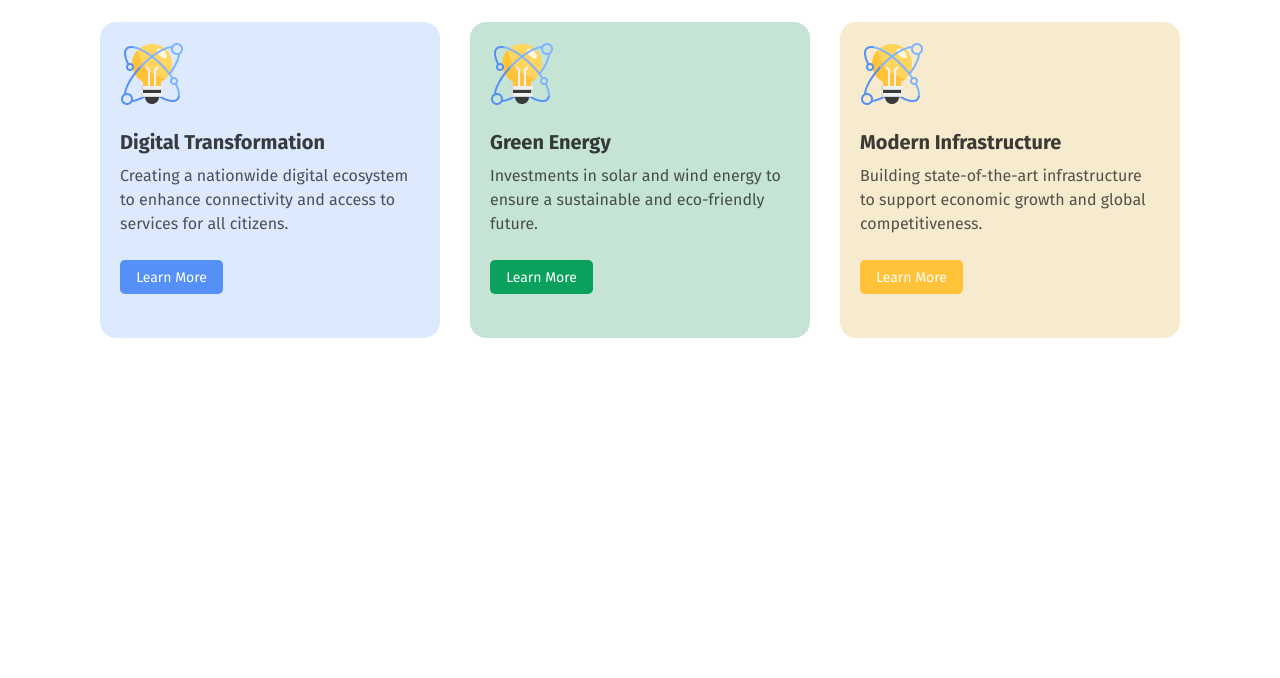
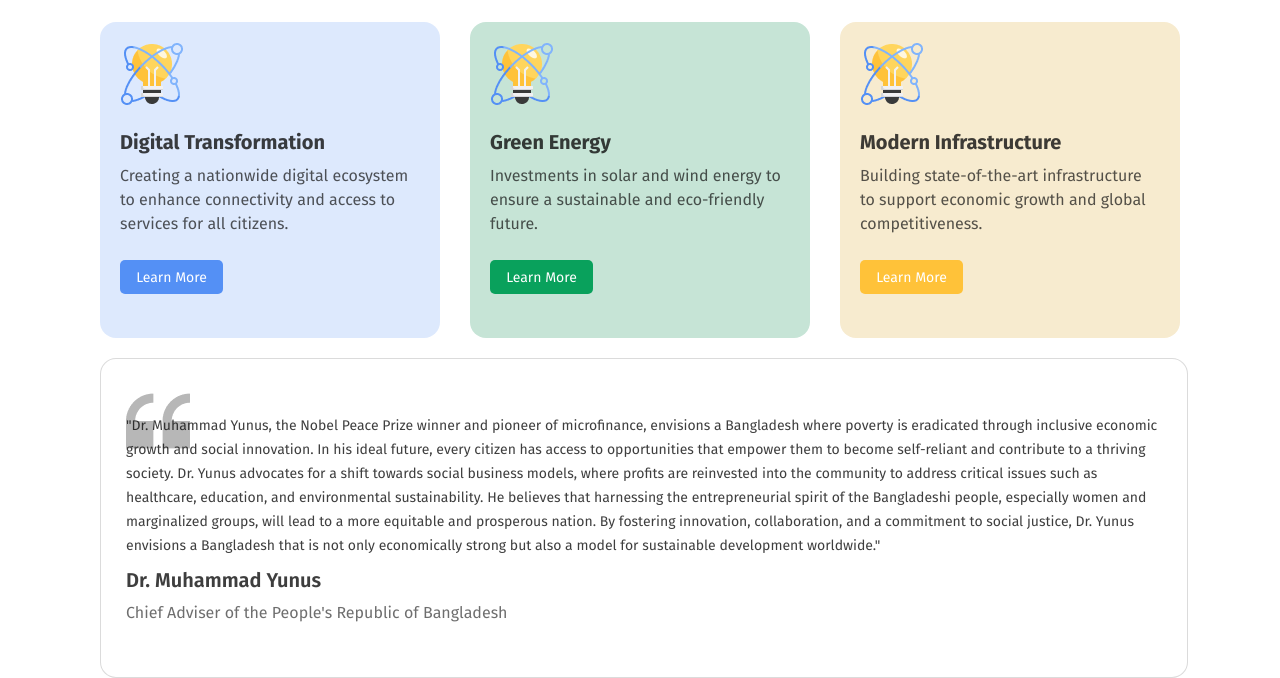
Before and after one commit to SakawatSakib/sakhawat-assignment-1, a plain HTML site: page index.html in a window 1280 px wide. Shown: the part 753-1431 px from the top of the page. Before the commit the page ends 1116 px from the top, so only its background shows below. Drawn offline with Linux system fonts and the light colour scheme.

Commit message:
yunus sir speech added

```diff
--- a/index.html
+++ b/index.html
@@ -69,6 +69,14 @@
                     </div>
                 </div>
             </div>
+
+        <div class="future-vision-message">
+            <div class="yunus-speech">
+                <p class="speech">"Dr. Muhammad Yunus, the Nobel Peace Prize winner and pioneer of microfinance, envisions a Bangladesh where poverty is eradicated through inclusive economic growth and social innovation. In his ideal future, every citizen has access to opportunities that empower them to become self-reliant and contribute to a thriving society. Dr. Yunus advocates for a shift towards social business models, where profits are reinvested into the community to address critical issues such as healthcare, education, and environmental sustainability. He believes that harnessing the entrepreneurial spirit of the Bangladeshi people, especially women and marginalized groups, will lead to a more equitable and prosperous nation. By fostering innovation, collaboration, and a commitment to social justice, Dr. Yunus envisions a Bangladesh that is not only economically strong but also a model for sustainable development worldwide."</p>
+                <h2 class="yunus-name">Dr. Muhammad Yunus</h2>
+                <p class="yunus-designation">Chief Adviser of the People's Republic of Bangladesh</p>
+            </div>
+        </div>
          </div>
 
     </main>
--- a/styles/style.css
+++ b/styles/style.css
@@ -269,6 +269,7 @@ header {
     margin: 24px 0px;
     gap: 48;
 }
+
 /* for all vision section card titles  */
 .vision-card-titles {
     color: rgba(14, 14, 14, 0.8);
@@ -290,3 +291,48 @@ header {
     line-height: 24px;
     text-align: left
 }
+
+.future-vision-message {
+    margin-top: 20px;
+    padding: 30px 25px;
+    box-sizing: border-box;
+    border: 1px solid rgba(14, 14, 14, 0.15);
+    border-radius: 16px;
+    background: rgb(255, 255, 255);
+    width: 1088px;
+    height: 320px;
+}
+
+.yunus-speech {
+    background-image: url(../images/quote-bg.png);
+    background-repeat: no-repeat;
+}
+
+.speech {
+    color: rgba(14, 14, 14, 0.8);
+    font-family: Fira Sans;
+    font-size: 14px;
+    font-weight: 400;
+    line-height: 24px;
+    padding-top: 25px;
+    padding-bottom: 10px;
+}
+
+.yunus-name {
+    color: rgba(14, 14, 14, 0.8);
+    font-family: Fira Sans;
+    font-size: 20px;
+    font-weight: 600;
+    line-height: 24px;
+    margin-bottom: 9px;
+
+}
+
+.yunus-designation {
+    color: rgba(14, 14, 14, 0.6);
+    font-family: Fira Sans;
+    font-size: 16px;
+    font-weight: 400;
+    line-height: 24px;
+
+}
```
